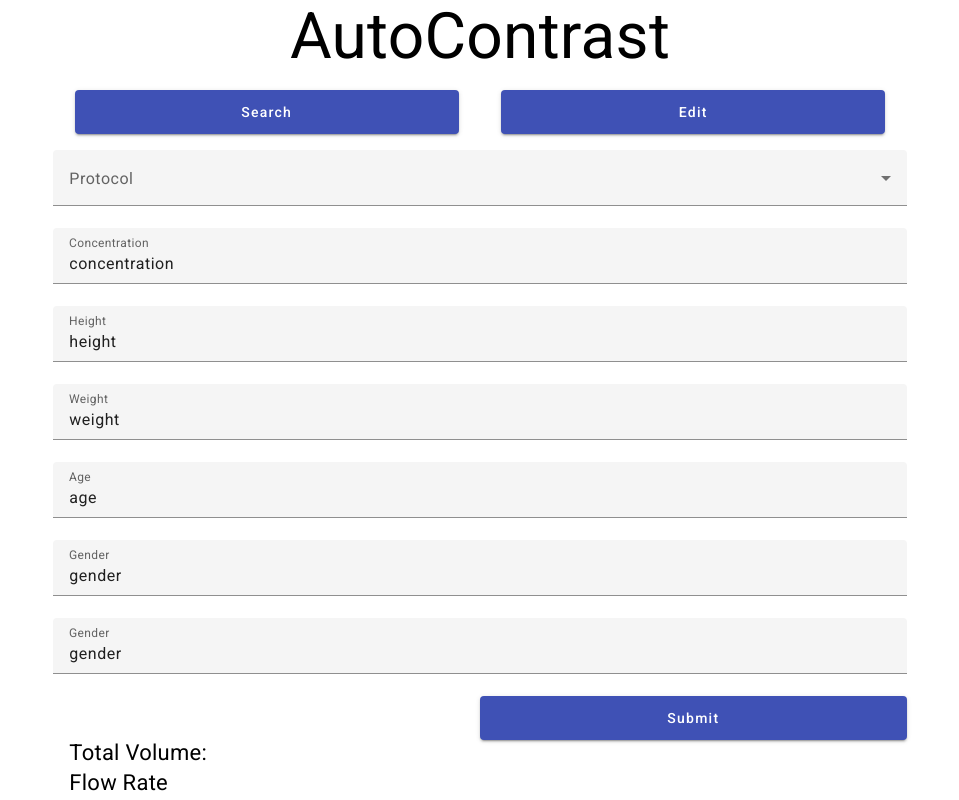
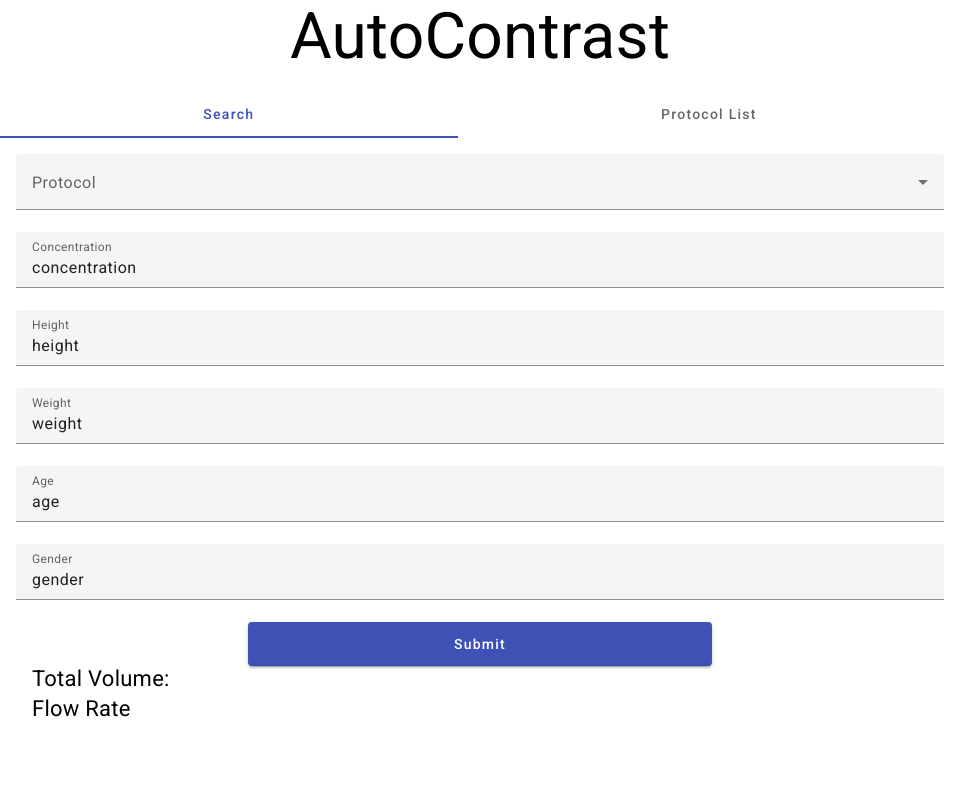
Before and after one commit to mingxinyVibrantAmerica/xinyuan, an Angular app: page / in a window 1280 px wide. Shown: the whole page, without its empty margins (160-1119 px from the left). Built offline with nearby package versions, Linux system fonts and the light colour scheme.

Commit message:
add change

```diff
--- a/src/app/app.component.html
+++ b/src/app/app.component.html
@@ -1,19 +1,15 @@
 <main class="flex flex-col items-center justify-center">
   <div style="font-size: 64px; line-height: 74px;">AutoContrast
   </div>
-  <div class="flex w-2/3 my-4 justify-around">
-    <div class="flex w-1/2 justify-center" (click)="choose('search')">
-      <button style="width: 90%; height: 44px;" mat-raised-button color="primary">Search</button>
-    </div>
-    <div class="flex w-1/2 justify-center" (click)="choose('edit')">
-      <button style="width: 90%; height: 44px;" mat-raised-button color="primary">Edit</button>
-    </div>
-  </div>
-  <div *ngIf="choice == 'edit'" class="w-2/3">
-    <app-edit></app-edit>
-  </div>
-  <div *ngIf="choice == 'search'" class="w-2/3">
-    <app-search></app-search>
+  <div class="flex w-3/4 my-4">
+    <mat-tab-group class="w-full">
+      <mat-tab label="Search">
+        <app-search></app-search>
+      </mat-tab>
+      <mat-tab label="Protocol List">
+        <app-edit></app-edit>
+      </mat-tab>
+    </mat-tab-group>
   </div>
 </main>
 
--- a/src/app/app.component.ts
+++ b/src/app/app.component.ts
@@ -6,11 +6,13 @@ import {MatDividerModule} from '@angular/material/divider';
 import {MatButtonModule} from '@angular/material/button';
 import {EditComponent} from "./edit/edit.component";
 import { CommonModule } from '@angular/common'; // Import CommonModule
+import {MatTabsModule} from '@angular/material/tabs';
+
 
 @Component({
   selector: 'app-root',
   standalone: true,
-  imports: [RouterOutlet, SearchComponent, EditComponent, MatIconModule,MatDividerModule,MatButtonModule, CommonModule],
+  imports: [RouterOutlet, SearchComponent, EditComponent, MatIconModule,MatDividerModule,MatButtonModule, CommonModule, MatTabsModule],
   templateUrl: './app.component.html',
   styleUrl: './app.component.css'
 })
--- a/src/app/edit/edit.component.html
+++ b/src/app/edit/edit.component.html
@@ -1,4 +1,4 @@
-<div class="flex flex-col " style="width: 100%">
+<div class="flex flex-col container" style="width: 100%">
   <form class="example-form flex flex-col">
     <mat-form-field>
       <mat-label>Protocol</mat-label>
@@ -12,7 +12,7 @@
   <form class="mat-elevation-z8 flex-col mb-4">
     <table mat-table [dataSource]="dataSource" class="mat-elevation-z8">
       <ng-container matColumnDef="index">
-        <th mat-header-cell *matHeaderCellDef> No. </th>
+        <th mat-header-cell *matHeaderCellDef> ID </th>
         <td mat-cell *matCellDef="let element"> {{element.index}} </td>
       </ng-container>
 
@@ -44,17 +44,21 @@
         <td mat-cell *matCellDef="let element"> {{element.concentration}} </td>
       </ng-container>
 
-      <ng-container matColumnDef="check">
-        <th mat-header-cell *matHeaderCellDef> Approve </th>
-        <td mat-cell *matCellDef="let element">
-          <button style="width: 64px; height: 32px;" mat-raised-button color="primary">check</button>
-        </td>
+      <ng-container matColumnDef="totalVolume">
+        <th mat-header-cell *matHeaderCellDef> Total Volume </th>
+        <td mat-cell *matCellDef="let element"> {{element.totalVolume}} </td>
       </ng-container>
 
-      <ng-container matColumnDef="cross">
-        <th mat-header-cell *matHeaderCellDef> Disapprove </th>
+      <ng-container matColumnDef="flowRate">
+        <th mat-header-cell *matHeaderCellDef> Flow Rate </th>
+        <td mat-cell *matCellDef="let element"> {{element.flowRate}} </td>
+      </ng-container>
+
+      <ng-container matColumnDef="action">
+        <th mat-header-cell *matHeaderCellDef> </th>
         <td mat-cell *matCellDef="let element">
-          <button style="width: 64px; height: 32px;" mat-raised-button color="warn">cross</button>
+          <button class="mr-1" style="width: 64px; height: 32px;" mat-raised-button color="primary">Edit</button>
+          <button style="width: 64px; height: 32px;" mat-raised-button color="warn">Delete</button>
         </td>
       </ng-container>
 
--- a/src/app/edit/edit.component.ts
+++ b/src/app/edit/edit.component.ts
@@ -8,32 +8,20 @@ import {MatDividerModule} from "@angular/material/divider";
 import {MatButtonModule} from "@angular/material/button";
 import {MatTableDataSource, MatTableModule} from '@angular/material/table';
 import {MatPaginator, MatPaginatorModule} from '@angular/material/paginator';
-
-interface Food {
-  value: string;
-  viewValue: string;
-}
-
-export interface PeriodicElement {
-  index: number;
-  height: number;
-  weight: number;
-  age: number;
-  gender: string;
-  concentration: string;
-}
+import { Food } from '../models/food.interface';
+import {PeriodicElement} from "../models/periodicElement.interface"
 
 const ELEMENT_DATA: PeriodicElement[] = [
-  {index: 1, height: 10, weight: 10, age: 10, gender: 'male', concentration: '10%'},
-  {index: 2, height: 20, weight: 20, age: 20, gender: 'male', concentration: '20%'},
-  {index: 3, height: 30, weight: 30, age: 30, gender: 'male', concentration: '30%'},
-  {index: 4, height: 40, weight: 40, age: 40, gender: 'male', concentration: '40%'},
-  {index: 5, height: 50, weight: 50, age: 50, gender: 'male', concentration: '50%'},
-  {index: 6, height: 60, weight: 60, age: 60, gender: 'male', concentration: '60%'},
-  {index: 7, height: 70, weight: 70, age: 70, gender: 'male', concentration: '70%'},
-  {index: 8, height: 80, weight: 80, age: 80, gender: 'male', concentration: '80%'},
-  {index: 9, height: 90, weight: 90, age: 90, gender: 'male', concentration: '90%'},
-  {index: 10, height: 100, weight: 100, age: 100, gender: 'male', concentration: '100%'},
+  {index: 1, height: 10, weight: 10, age: 10, gender: 'male', concentration: '10%', totalVolume: 1, flowRate: 1},
+  {index: 2, height: 20, weight: 20, age: 20, gender: 'male', concentration: '20%', totalVolume: 1, flowRate: 1},
+  {index: 3, height: 30, weight: 30, age: 30, gender: 'male', concentration: '30%', totalVolume: 1, flowRate: 1},
+  {index: 4, height: 40, weight: 40, age: 40, gender: 'male', concentration: '40%', totalVolume: 1, flowRate: 1},
+  {index: 5, height: 50, weight: 50, age: 50, gender: 'male', concentration: '50%', totalVolume: 1, flowRate: 1},
+  {index: 6, height: 60, weight: 60, age: 60, gender: 'male', concentration: '60%', totalVolume: 1, flowRate: 1},
+  {index: 7, height: 70, weight: 70, age: 70, gender: 'male', concentration: '70%', totalVolume: 1, flowRate: 1},
+  {index: 8, height: 80, weight: 80, age: 80, gender: 'male', concentration: '80%', totalVolume: 1, flowRate: 1},
+  {index: 9, height: 90, weight: 90, age: 90, gender: 'male', concentration: '90%', totalVolume: 1, flowRate: 1},
+  {index: 10, height: 100, weight: 100, age: 100, gender: 'male', concentration: '100%', totalVolume: 1, flowRate: 1},
 ];
 
 @Component({
@@ -49,7 +37,7 @@ export class EditComponent {
     {value: 'pizza-1', viewValue: 'Pizza'},
     {value: 'tacos-2', viewValue: 'Tacos'},
   ];
-  displayedColumns: string[] = ['index', 'height', 'weight', 'age', 'gender', 'concentration', 'check', 'cross'];
+  displayedColumns: string[] = ['index', 'height', 'weight', 'age', 'gender', 'concentration', 'totalVolume', 'flowRate', 'action',];
   dataSource = new MatTableDataSource<PeriodicElement>(ELEMENT_DATA);
 
   @ViewChild(MatPaginator) paginator: MatPaginator;
--- /dev/null
+++ b/src/app/models/food.interface.ts
@@ -0,0 +1,4 @@
+export interface Food {
+    value: string;
+    viewValue: string;
+}
--- a/src/app/search/search.component.html
+++ b/src/app/search/search.component.html
@@ -1,4 +1,4 @@
-<div class="flex flex-col " style="width: 100%">
+<div class="flex flex-col container" style="width: 100%">
   <form class="example-form flex flex-col">
     <mat-form-field>
       <mat-label>Protocol</mat-label>
@@ -28,12 +28,8 @@
       <mat-label>Gender</mat-label>
       <input matInput placeholder="" value="gender">
     </mat-form-field>
-    <mat-form-field class="example-full-width  ">
-      <mat-label>Gender</mat-label>
-      <input matInput placeholder="" value="gender">
-    </mat-form-field>
 
-    <div class="flex justify-end">
+    <div class="flex justify-center">
       <button style="width: 50%; height: 44px;" mat-raised-button color="primary">Submit</button>
     </div>
     <div class="flex flex-col ml-4" style="font-size: 22px; line-height: 26px;">
--- a/src/app/search/search.component.ts
+++ b/src/app/search/search.component.ts
@@ -6,11 +6,7 @@ import {MatSelectModule} from '@angular/material/select';
 import {MatIconModule} from '@angular/material/icon';
 import {MatDividerModule} from '@angular/material/divider';
 import {MatButtonModule} from '@angular/material/button';
-
-interface Food {
-  value: string;
-  viewValue: string;
-}
+import {Food} from "../models/food.interface"
 
 @Component({
   selector: 'app-search',
--- a/src/styles.css
+++ b/src/styles.css
@@ -4,3 +4,7 @@ body { margin: 0; font-family: Roboto, "Helvetica Neue", sans-serif; }
 @tailwind base;
 @tailwind components;
 @tailwind utilities;
+
+.container {
+    padding: 16px;
+}
```
Also changed, not shown: src/app/models/periodicElement.interface.ts (added, +10 -0 lines).
